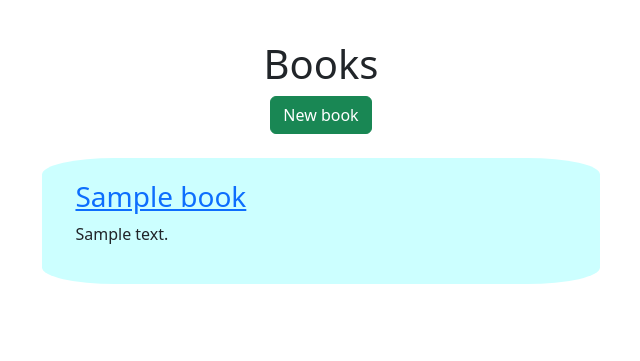
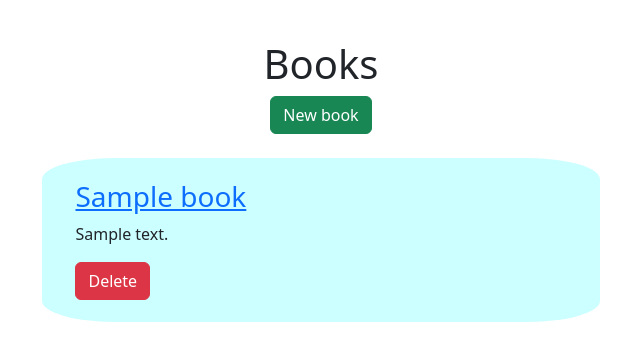
Before and after one commit to Kortelange/my_webpage, a Flask app: page /books in a window 1280 px wide. Shown: the part 56-417 px from the top of the page, without its empty margins (319-959 px from the left). Run offline with Flask 2, Linux system fonts and the light colour scheme; tables that the repository leaves empty hold one stand-in row (values such as "Sample post"); some libraries are stand-ins or nearby versions.

Commit message:
add delete route to books

```diff
--- a/server.py
+++ b/server.py
@@ -103,8 +103,12 @@ def new_book():
     return render_template('new_book.html', title='New Book', form=form)
 
 
-# @app.route("books/delete/<int:id>")
-# def delete_book(id):
+@app.route("/books/delete/<int:id>")
+def delete_book(id):
+    book = Book.query.get(id)
+    db.session.delete(book)
+    db.session.commit()
+    return redirect("/books")
 
 
 
--- a/templates/books.html
+++ b/templates/books.html
@@ -12,8 +12,11 @@
     </div>
     {% for book in books: %}
     <div class="col-md-8 col-lg-6 mx-auto post-box">
-        <a href="{{ url_for('get_book', id=book['id']) }}"><h3>{{ book['title'] }}</h3></a>
-        <p>{{ book['short_review'] }}</p>
+        <a href="{{ url_for('get_book', id=book.id) }}"><h3>{{ book.title }}</h3></a>
+        <p>{{ book.short_review }}</p>
+        <form action="{{ url_for('delete_book', id=book.id) }}">
+            <button type="submit" class="btn btn-danger">Delete</button>
+        </form>
     </div>
     {% endfor %}
 </div>
```
